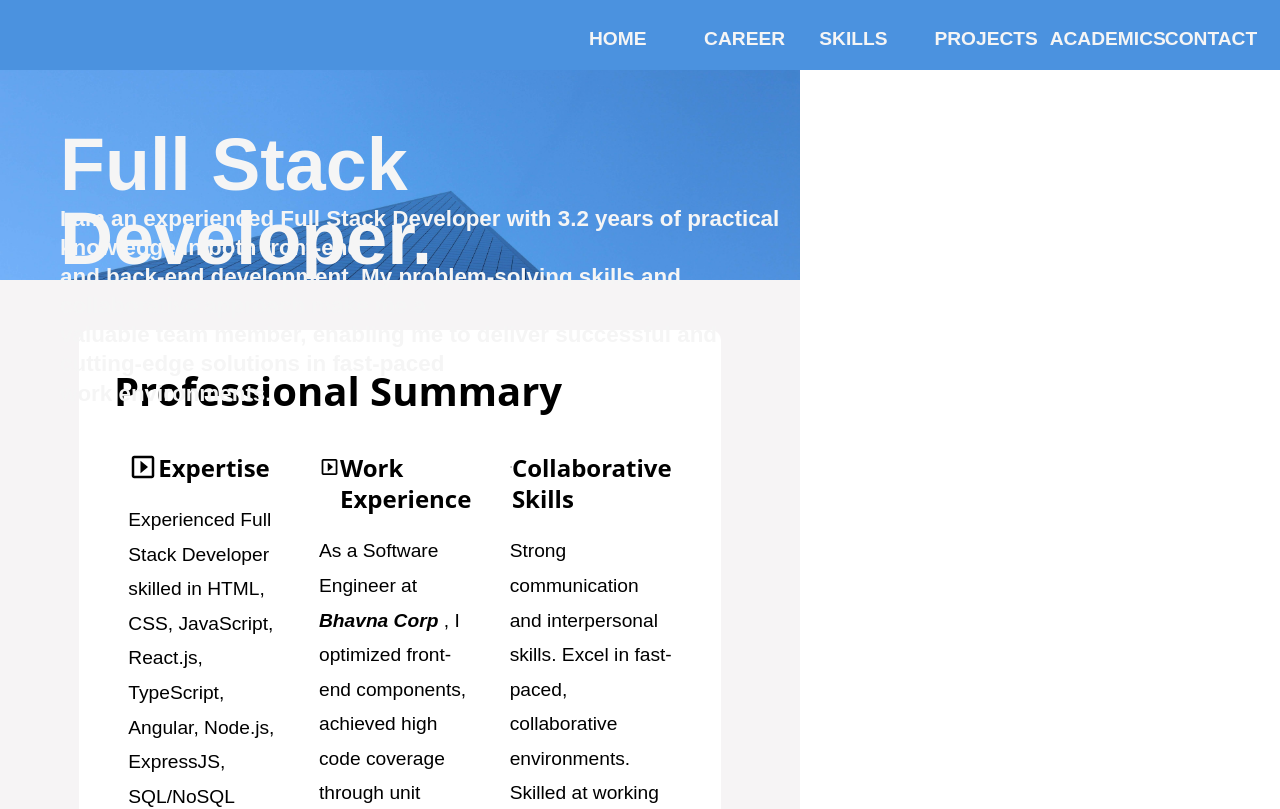
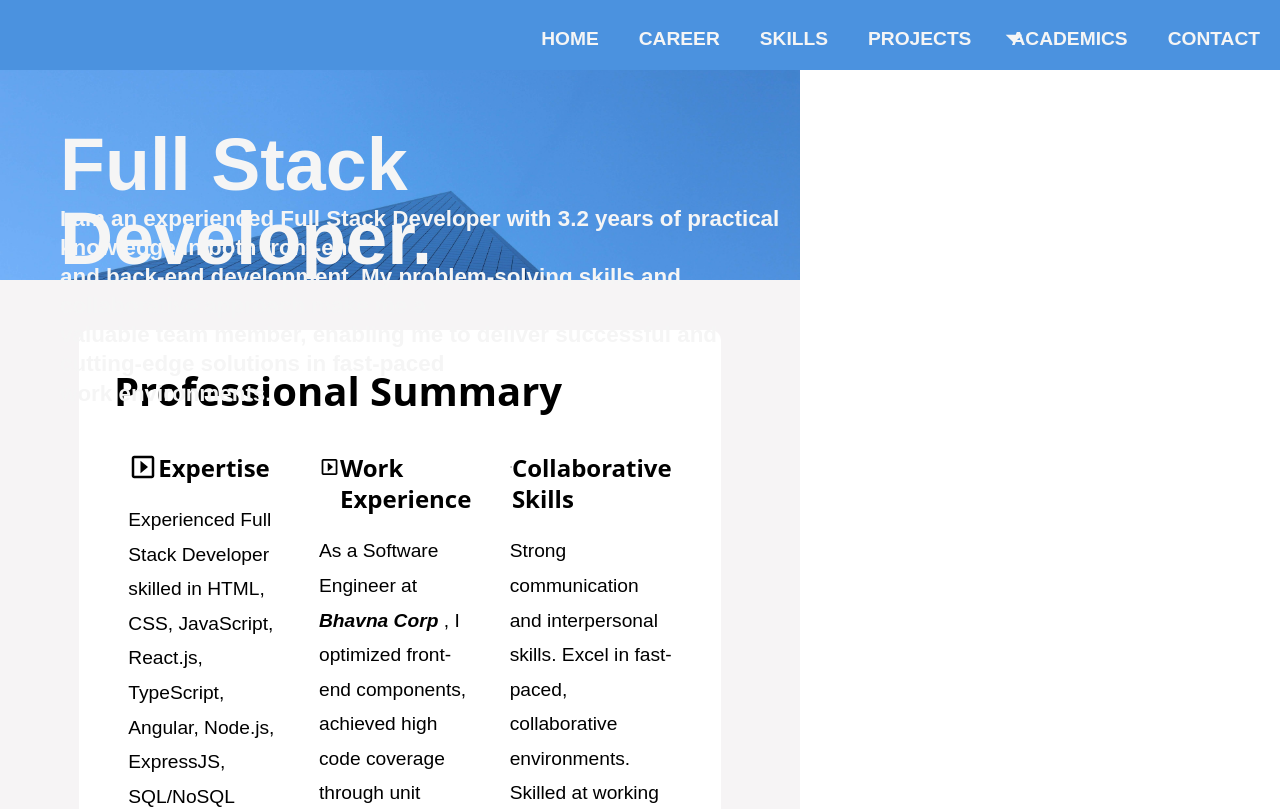
Before and after one commit to pratiklavhaleplp/html-css, a React (Create React App) app in the folder portfolio/: page / in a window 1280 px wide. Shown: the top 809 px of the page. Built offline with nearby package versions, Linux system fonts and the light colour scheme.

Commit message:
navbar changes

```diff
--- a/portfolio/src/components/NavBar/NavBar.js
+++ b/portfolio/src/components/NavBar/NavBar.js
@@ -1,14 +1,16 @@
-import React, { useMemo } from "react";
+import React, { useMemo, useState } from "react";
 import { useDispatch, useSelector } from 'react-redux';
+import { MdArrowDropDown } from 'react-icons/md';
 import './styles.css'
 import { userActions } from "../../store";
 
 const NavBar = () => {
-  const navBarItems = ['HOME', 'CAREER', 'SKILLS', 'PROJECTS', 'ACADEMICS', 'CONTACT'];
+  const navBarItems = [{ name: 'HOME', hasChild: false }, { name: 'CAREER', hasChild: false }, { name: 'SKILLS', hasChild: false }, { name: 'PROJECTS', hasChild: true }, { name: 'ACADEMICS', hasChild: false }, { name: 'CONTACT', hasChild: false }];
   const dispatch = useDispatch();
   const address = useSelector(state => state.address);
   const domRefs = useMemo(() => document.getElementsByClassName('parent-div'),
     []);
+  const [showFrontBackEnd, setShowFrontBackEnd] = useState(false);
   console.log(domRefs);
   const handelNavigation = (ele) => {
     let targetSection = [];
@@ -45,9 +47,14 @@ const NavBar = () => {
 
   return (
     <div className="nav-bar-top-fix">
+      <div className={showFrontBackEnd ? "project-parent" : "display-none"}>
+        <div className="project-item"> Front End Projects</div>
+        <div className="project-item"> Back End Projects</div>
+      </div>
       <div className="nav-bar">
         {
-          navBarItems.map((ele, index) => <div className='flex-item' key={index} onClick={() => handelNavigation(ele)}>{ele}</div>)
+          navBarItems.map((ele, index) => <div className="flex-item" key={index} onMouseLeave={() => setShowFrontBackEnd(false)} onMouseEnter={() => setShowFrontBackEnd(true)} onClick={() => handelNavigation(ele.name)}>
+            {ele.name}<MdArrowDropDown className={ele.hasChild ? 'project-height-set' : 'none'} display={ele.hasChild ? true : 'none'} /></div>)
         }
       </div>
     </div>
--- a/portfolio/src/components/NavBar/styles.css
+++ b/portfolio/src/components/NavBar/styles.css
@@ -13,15 +13,51 @@
 
 .flex-item {
   margin-top: 1%;
-  width: 9%;
+  padding-left: 20px;
+  width: fit-content;
+  font-size: 1.2em;
+  font-weight: bold;
+  padding-right: 20px;
+  color: whitesmoke;
+  font-family: sans-serif;
+  display: flex;
+}
+
+.flex-item:hover {
+  cursor: pointer;
+}
+
+.project-parent {
+  top: 10%;
+  padding-left: 20px;
+  padding-right: 20px;
+  left: 70%;
+  position: fixed;
+  display: flex;
+  flex-direction: column;
+  background-color: #4b92df;
+  z-index: 10;
+}
+.project-parent:hover {
+}
+.project-height-set {
+  height: 40px;
+  position: fixed;
+  right: 19.2%;
+  top: 18px;
+  width: 40px;
+}
+.project-item {
+  width: 100%;
+  margin-bottom: 10px;
   font-size: 1.2em;
   font-weight: bold;
   color: whitesmoke;
   font-family: sans-serif;
 }
 
-.flex-item:hover {
-  cursor: pointer;
+.display-none {
+  display: none;
 }
 /* .nav-bar-top-fix {
   position: relative;
```
